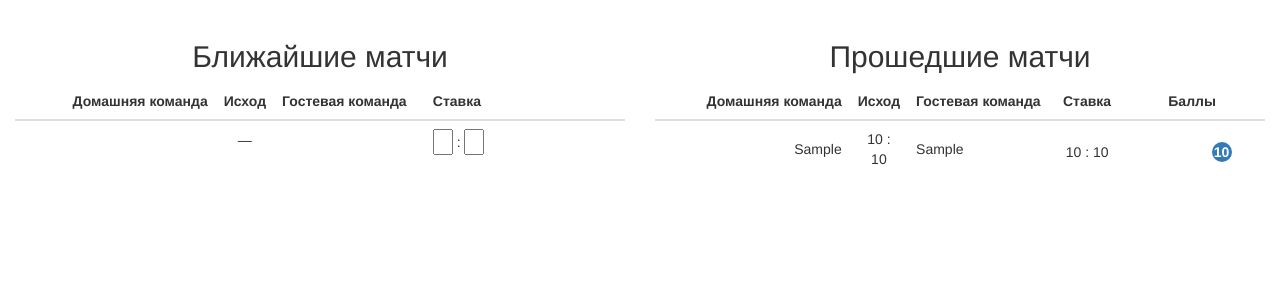
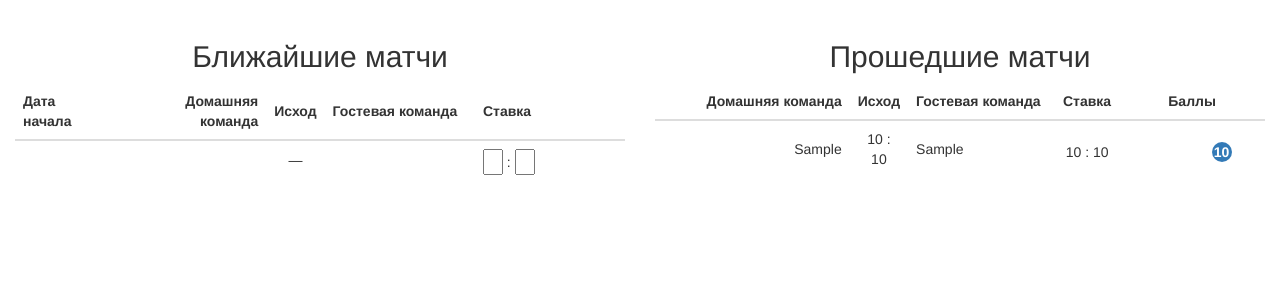
Before and after one commit to iShaVas/Toto, a Flask app: template templates/home.html in a window 1280 px wide. Shown: the part 50-350 px from the top of the page. Run offline with Flask 2, Linux system fonts and the light colour scheme; tables that the repository leaves empty hold one stand-in row (values such as "Sample post"); the template is opened without the code that fills it: values that come from a table or form of the project are taken from there, most other values are stand-ins (such as "Sample title", 1, 10 or a date in 2020); parts of the project's set-up code (start-up, migrations or seed data) failed here and were passed over; some libraries are stand-ins or nearby versions.

Commit message:
fix bugs in home tamplates

```diff
--- a/templates/home.html
+++ b/templates/home.html
@@ -21,13 +21,15 @@
                 <div class="row"><h2>Ближайшие матчи</h2></div>
             <table class="table table-hover">
                 <colgroup>
-                    <col class="col-md-4">
+                    <col class="col-md-2">
+                    <col class="col-md-3">
                     <col class="col-md-1">
                     <col class="col-md-3">
-                    <col class="col-md-4">
+                    <col class="col-md-3">
                 </colgroup>
                 <thead>
                     <tr>
+                        <th class="text-left">Дата начала</th>
                         <th class="text-right">Домашняя команда</th>
                         <th class="text-center">Исход</th>
                         <th>Гостевая команда</th>
@@ -37,10 +39,16 @@
                 <tbody>
                     {% for match in matches %}
                     <tr>
-
-                        <td><div class="text-right">
-                            <div class="team">{{match.Match.home_team}}</div>
-                        </div></td>
+                        <td>
+                            <div class="text-left">
+                                {{ match.Match.time_start.strftime('%m.%d %H:%M') }}
+                            </div>
+                        </td>
+                        <td>
+                            <div class="text-right">
+                                <div class="team">{{match.Match.home_team}}</div>
+                            </div>
+                        </td>
                         <td><div class="score">
                             &mdash;
                             </div>
@@ -106,7 +114,9 @@
                         </td>
                         <td class="text-center" style=" padding-left: 11%;">
                             {% if match.Bet is not none %}
-                            <div class="bet-points">{{match.Bet.points}}</div>
+                                {% if match.Bet.points is not none %}
+                                <div class="bet-points">{{match.Bet.points}}</div>
+                                {% endif %}
                             {% endif %}
                         </td>
                     </tr>
```
